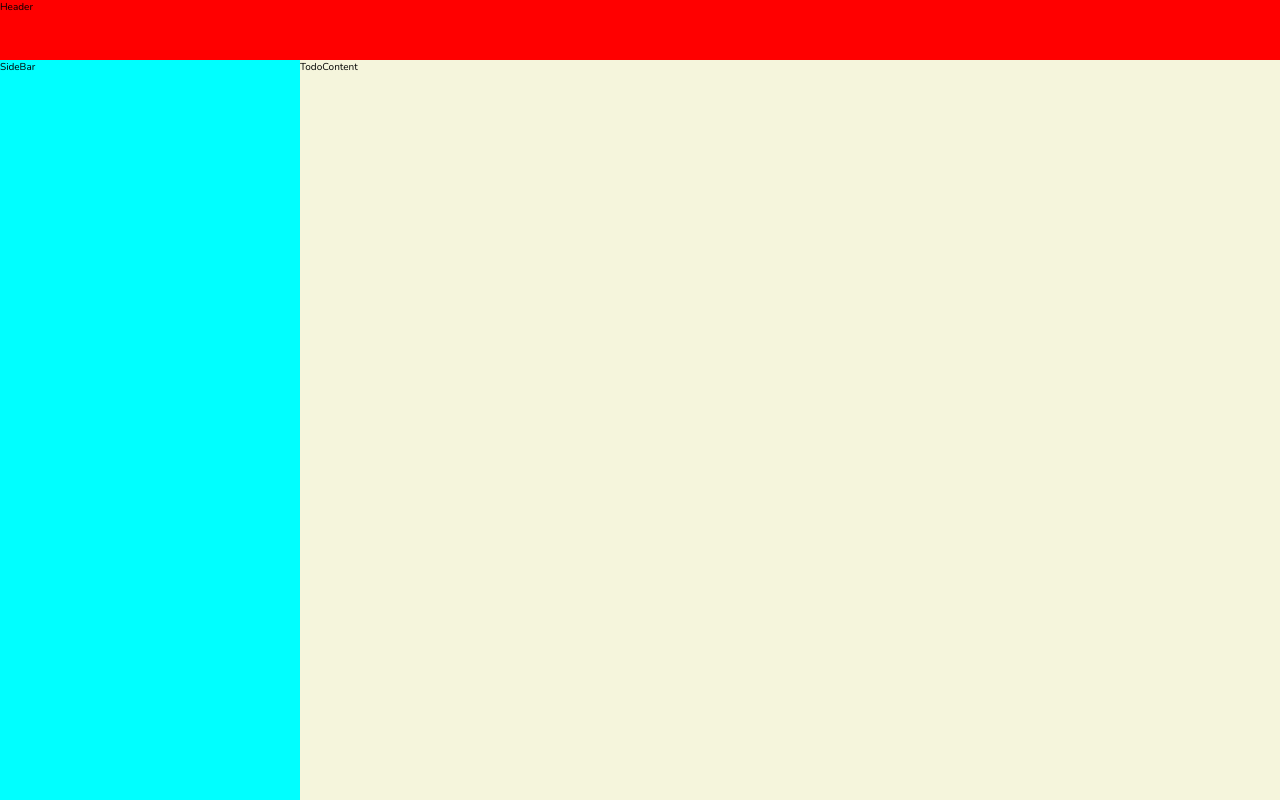
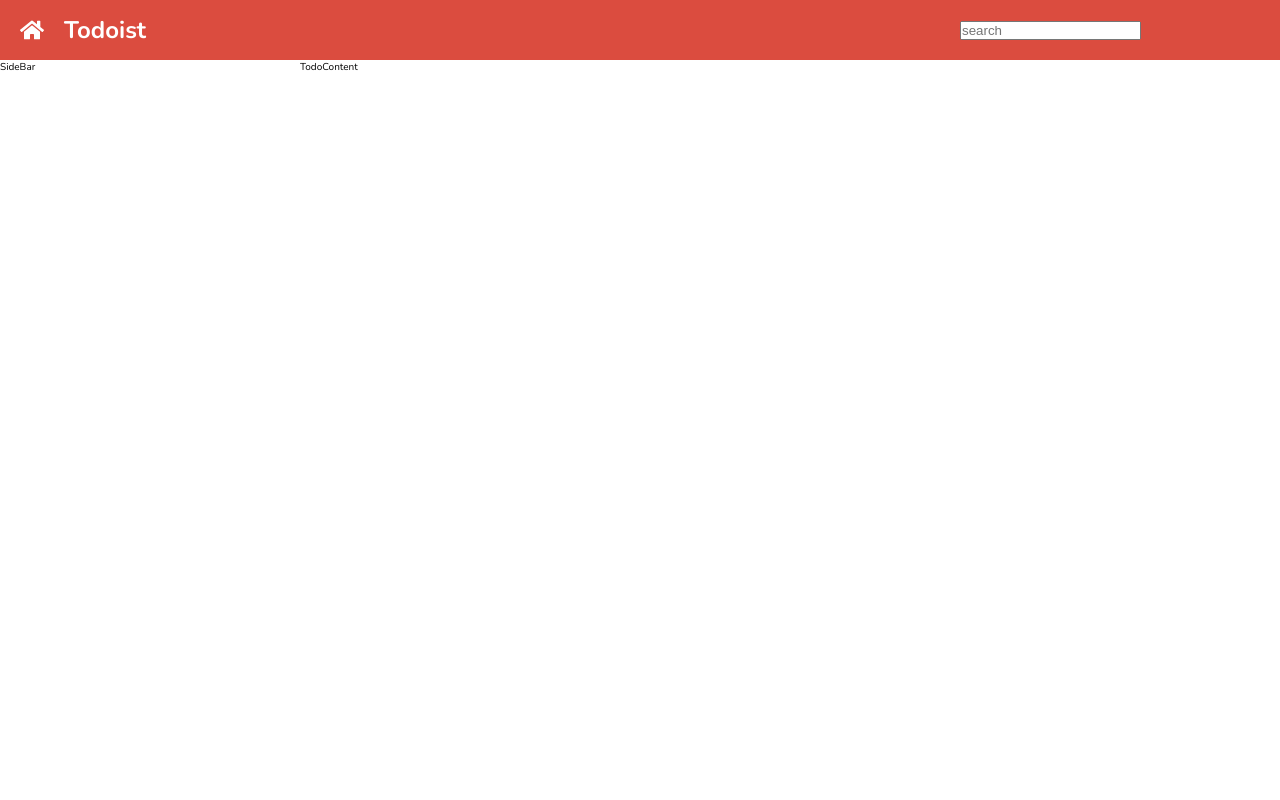
Before and after one commit to palat2000/CC15-Todolist-palat, a React (Create React App) app: page / in a window 1280 px wide. Built offline with nearby package versions, Linux system fonts and the light colour scheme.

Commit message:
update-header

```diff
--- a/package.json
+++ b/package.json
@@ -5,6 +5,7 @@
   "dependencies": {
     "react": "^18.2.0",
     "react-dom": "^18.2.0",
+    "react-icons": "^4.10.1",
     "react-scripts": "5.0.1",
     "sass": "^1.66.1"
   },
--- a/src/App.js
+++ b/src/App.js
@@ -1,8 +1,22 @@
 import "./App.scss";
+import { FaHome } from "react-icons/fa";
+import { FaSistrix } from "react-icons/fa";
 function App() {
   return (
     <div className="todo">
-      <div className="todo__header">Header</div>
+      <div className="todo__header">
+        <header className="header">
+          <div className="header__logo">
+            <FaHome />
+          </div>
+          <div className="header__text">
+            <h1>Todoist</h1>
+          </div>
+          <div className="header__search">
+            <input type="text" placeholder="search" />
+          </div>
+        </header>
+      </div>
       <div className="todo__sidebar">SideBar</div>
       <div className="todo__content">TodoContent</div>
     </div>
--- a/src/App.scss
+++ b/src/App.scss
@@ -1,3 +1,4 @@
+@import "./index.scss";
 $header-height: 60px;
 $sidebar-width: 300px;
 
@@ -9,23 +10,49 @@
     &__header {
         grid-column: 1/3;
         grid-row: 1/2;
-        background-color: red;
     }
 
     &__sidebar {
         grid-row: 2/3;
         grid-column: 1/2;
-        background-color: aqua;
         // position: sticky;
     }
 
     &__content {
         grid-row: 2/3;
         grid-column: 2/3;
-        background-color: beige;
         // other css
         // overflow-y: scroll;
         // padding: 20px 30px;
         // padding-top: 0;
     }
 }
+
+.header {
+    display:flex;
+    align-items: center;
+    gap:20px;
+    background-color: $primary;
+    height: $header-height;
+    padding:5px 20px;
+
+    &__logo {
+        font-size:2.4em;
+        cursor: pointer;
+        color:$white;
+        display:flex;
+    }
+
+    &__text {
+        flex:1;
+        color:$white;
+
+        & > h1 {
+        font-size:2.4em;
+        }
+    }
+
+    &__search {
+        min-width: 300px;
+    }
+}
```
Also changed, not shown: 1 other file (tests, documents, lock files or other folders).
